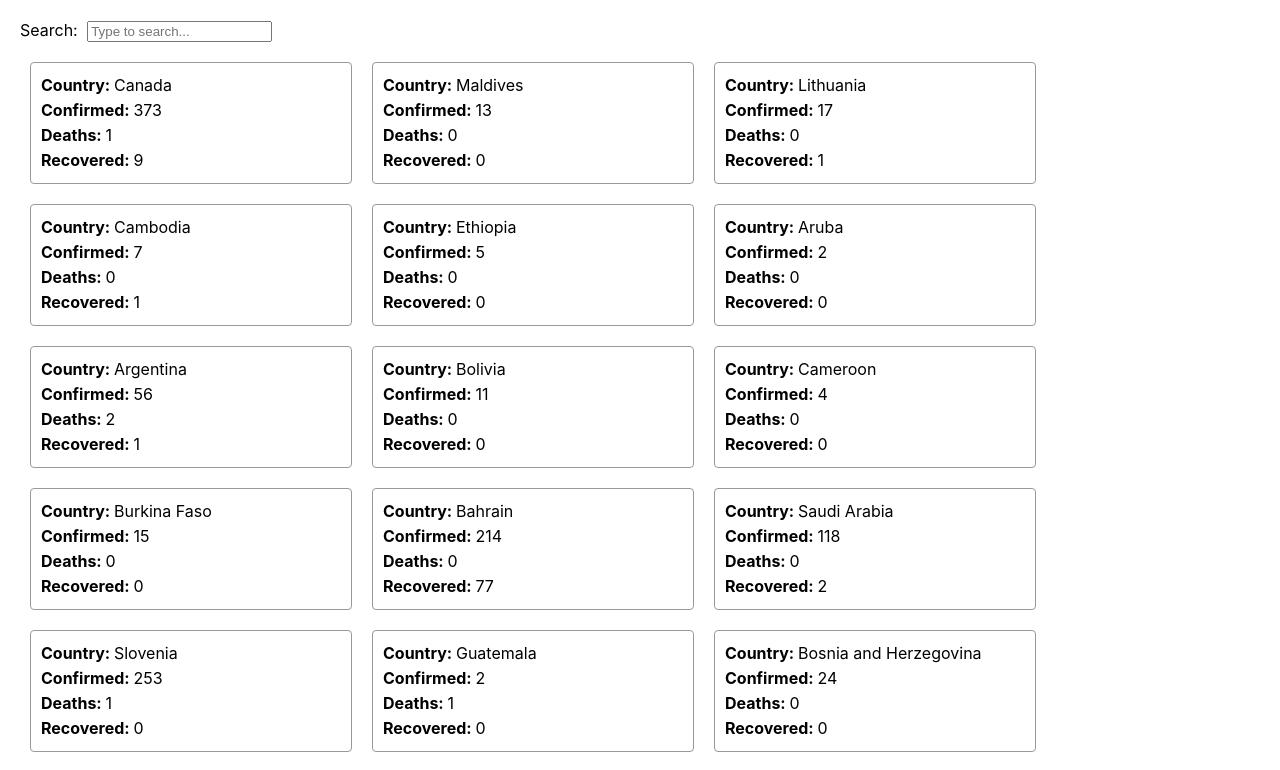
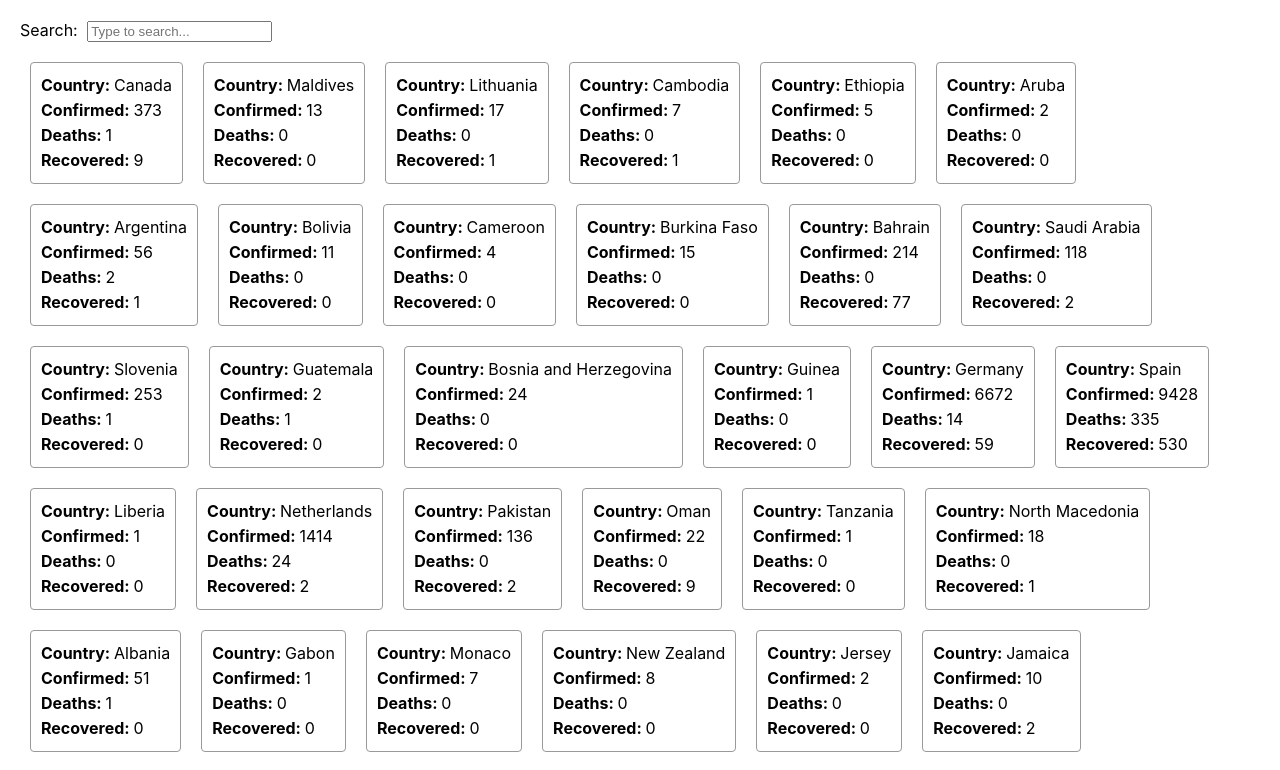
Before and after one commit to dkapexhiu/json-source-render-filter, a React (Create React App) app: page / in a window 1280 px wide. Shown: the top 770 px of the page. Built offline with nearby package versions, Linux system fonts and the light colour scheme; the HTML template or start-up script is replaced by a standard one.

Commit message:
Update index.css

```diff
--- a/src/index.css
+++ b/src/index.css
@@ -18,7 +18,7 @@ code {
 }
 
 .box {
-  width: 300px;
+  width: auto;
   margin: 10px;
   padding: 10px;
   line-height: 25px;
```
